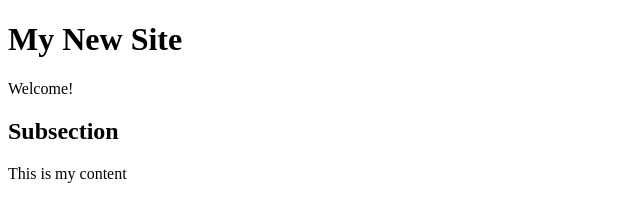
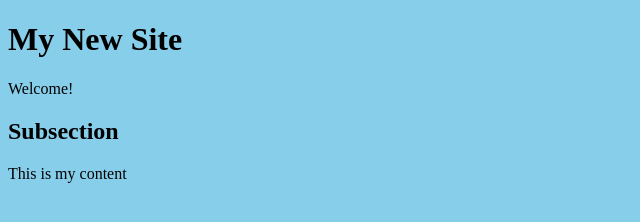
Before and after one commit to jplishchina/csc225-41620, a plain HTML site: page index.html in a window 1280 px wide. Shown: the whole page, without its empty margins (0-640 px from the left). Drawn offline with Linux system fonts and the light colour scheme.

Commit message:
add css file and wire it up

```diff
--- /dev/null
+++ b/css/style.css
@@ -0,0 +1,3 @@
+body{
+    background:skyblue;
+}
--- a/index.html
+++ b/index.html
@@ -4,6 +4,7 @@
     <meta charset="UTF-8">
     <meta name="viewport" content="width=device-width, initial-scale=1.0">
     <title>My Cool Site</title>
+    <link rel="stylesheet" href="css/style.css">
 </head>
 <body>
     <h1>My New Site</h1>
```
